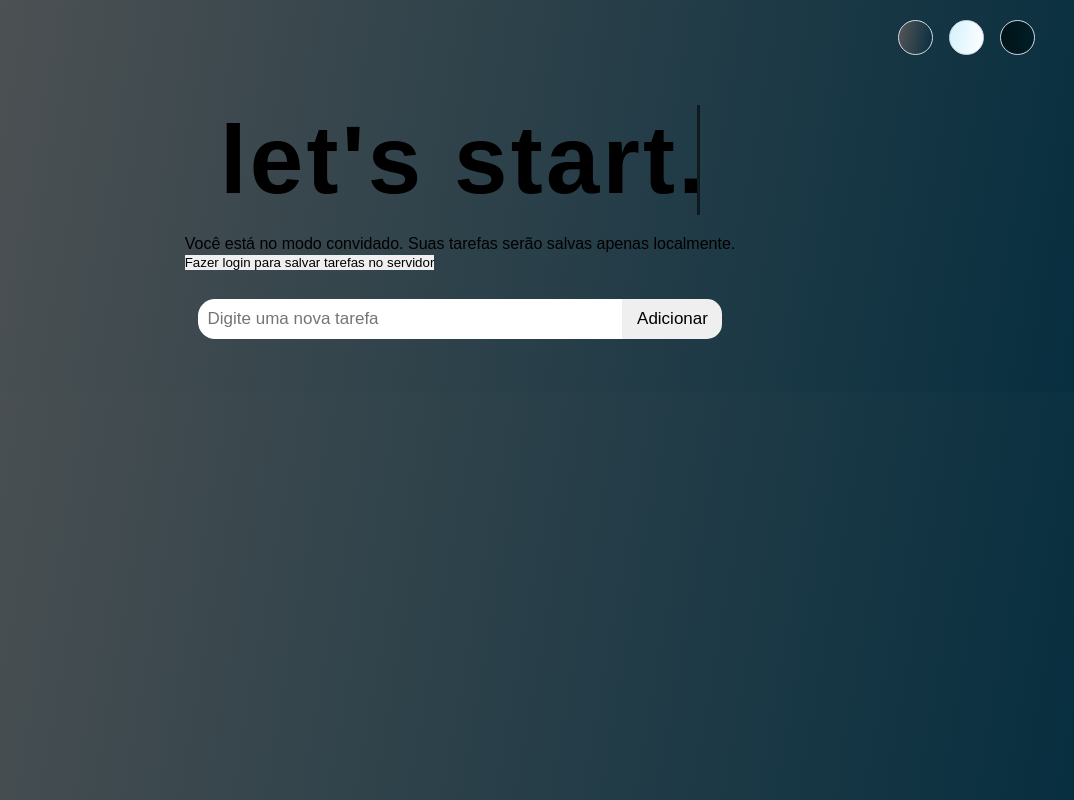
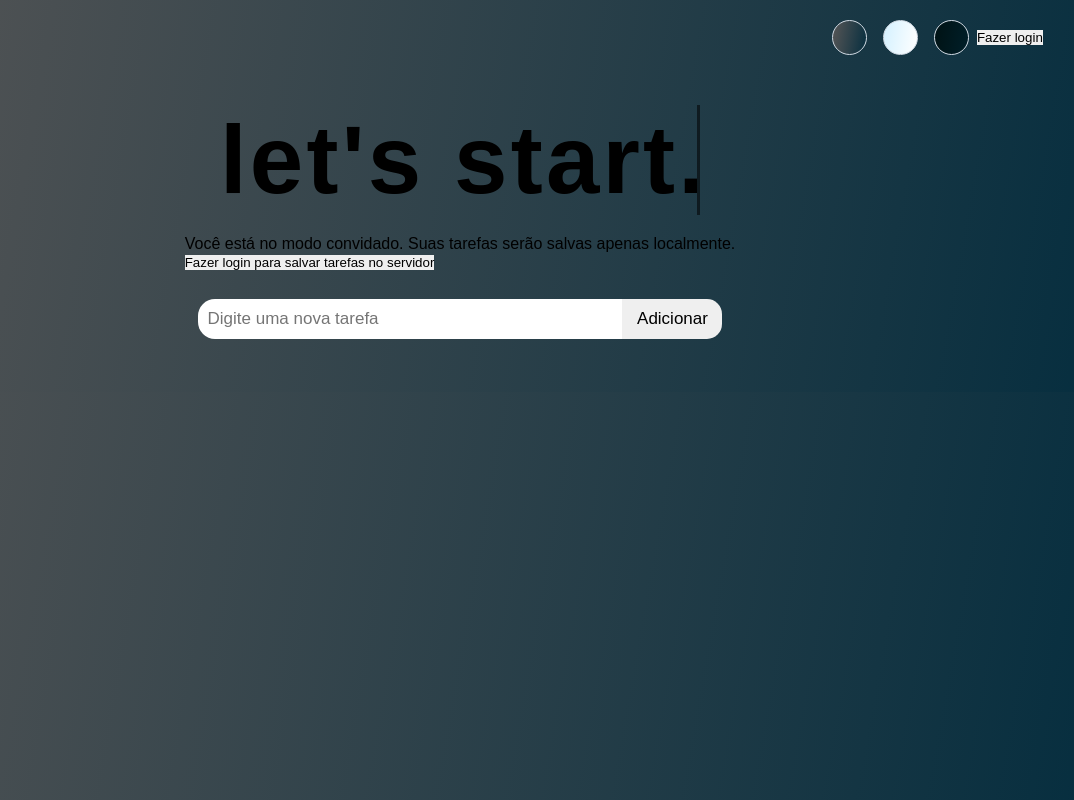
Before and after one commit to benlove-chris/to-do-List, a React (Create React App) app in the folder todo-list-frontend/: page / in a window 1280 px wide. Shown: the whole page, without its empty margins (180-1254 px from the left). Built offline with nearby package versions, Linux system fonts and the light colour scheme; a web font is replaced by a local one.

Commit message:
modificar o login do home

```diff
--- a/todo-list-frontend/src/components/home/Home.jsx
+++ b/todo-list-frontend/src/components/home/Home.jsx
@@ -102,7 +102,13 @@ const Home = ({ tema, mudarTema }) => {
             className="darker-theme theme-selector"
             onClick={() => mudarTema("darker")}
           ></div>
+          {!token && (
+            <button className="login-button" onClick={handleLogin}>
+              Fazer login
+            </button>
+          )}
         </div>
+
         <h1 id="title" className={tema === "darker" ? "darker-title" : ""}>
           let's start.
           <div id="border"></div>
```
